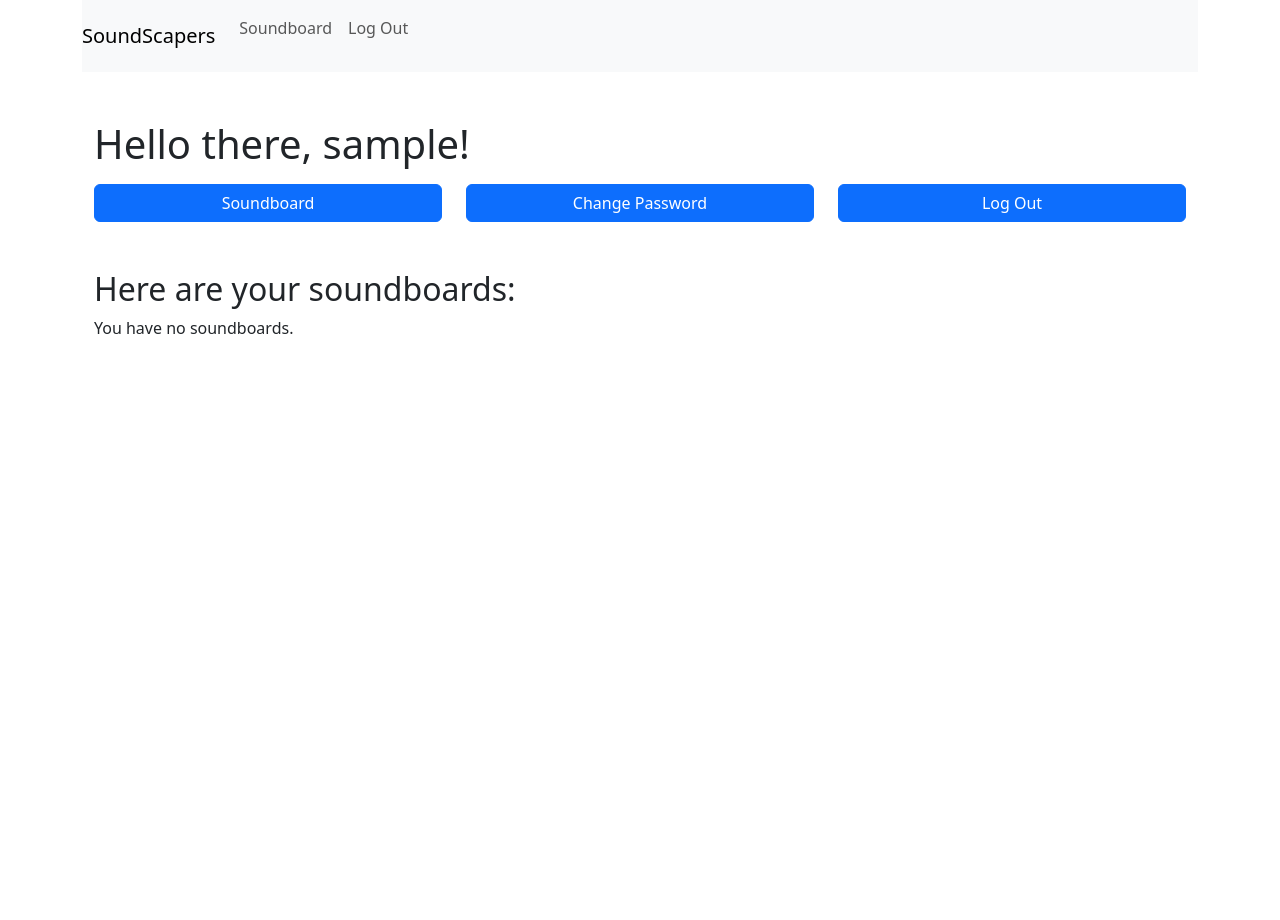
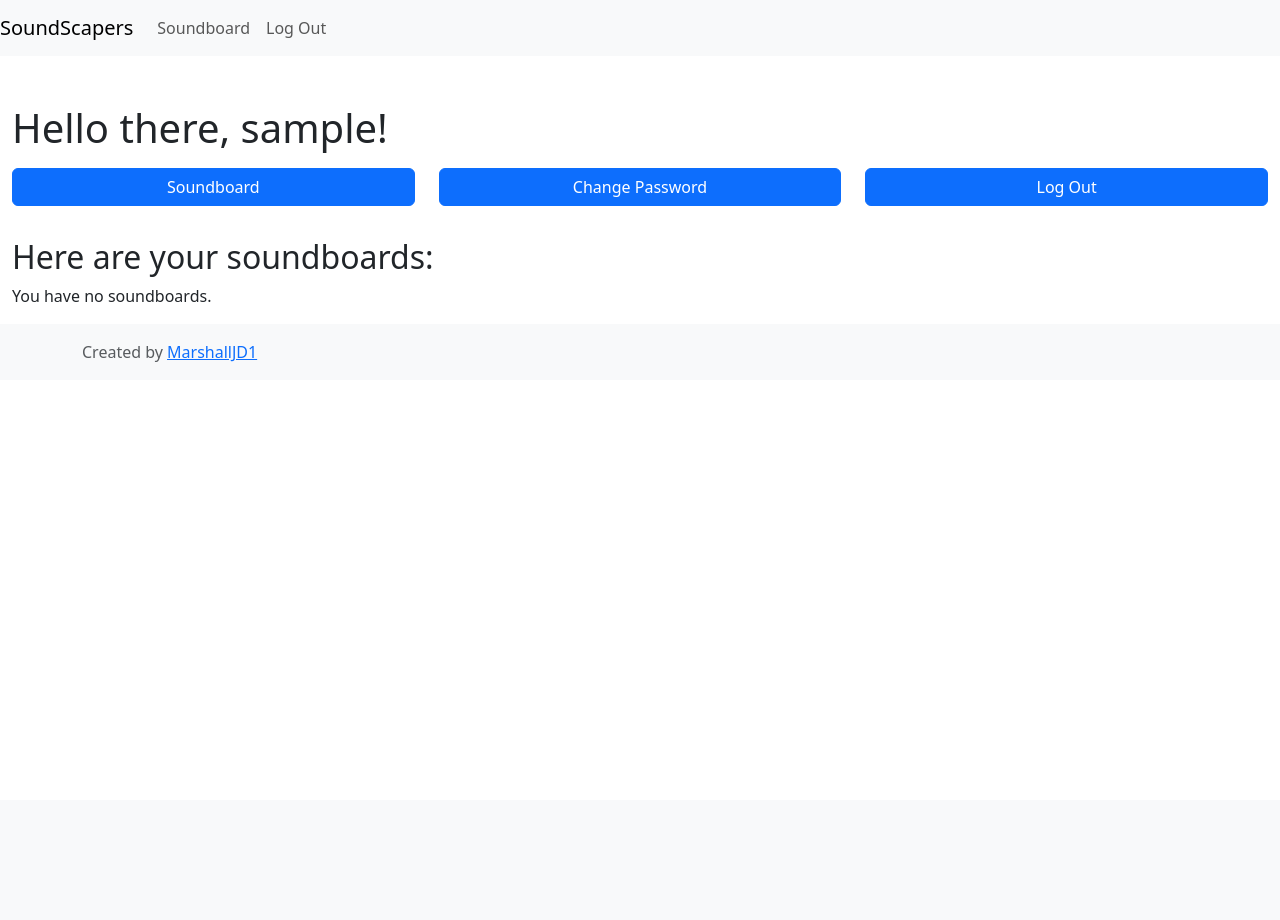
Before and after one commit to MarshallJD1/SoundScapers, a Django app: page / in a window 1280 px wide. After the commit the page ends 362 px from the top, so only its background shows below. Run offline with Django 4.2, Linux system fonts and the light colour scheme; the visitor is signed in with stand-in values (Sample User, id 1); data that the repository does not hold is empty.

Commit message:
Sort styling issue with footer and nav

```diff
--- a/templates/base.html
+++ b/templates/base.html
@@ -1,5 +1,5 @@
-<!DOCTYPE html lang="en">
-<html>
+<!DOCTYPE html >
+<html lang="en">
 
 <head>
   <meta charset="utf-8">
@@ -10,7 +10,7 @@
 </head>
 
 <body>
-  <div class="container">
+  <div>
   <nav class="navbar navbar-expand-lg navbar-light bg-light">
     <a class="navbar-brand" href="{% url 'home' %}">SoundScapers</a>
     <button class="navbar-toggler" type="button" data-bs-toggle="collapse" data-bs-target="#navbarNav"
@@ -38,10 +38,15 @@
     </div>
   </nav>
 </div>
-  <main class="container mt-5">
+  <main class="mt-5">
     {% block content %}
     {% endblock %}
   </main>
+  <footer class="footer mt-auto py-3 bg-light">
+    <div class="container">
+      <span class="text-muted"> Created by <a href='https://www.github.com/MarshallJD1'>MarshallJD1</a></span>
+    </div>
+  </footer>
   <script src="https://cdn.jsdelivr.net/npm/bootstrap@5.3.3/dist/js/bootstrap.bundle.min.js"
     integrity="sha384-YvpcrYf0tY3lHB60NNkmXc5s9fDVZLESaAA55NDzOxhy9GkcIdslK1eN7N6jIeHz"
     crossorigin="anonymous"></script>
```
